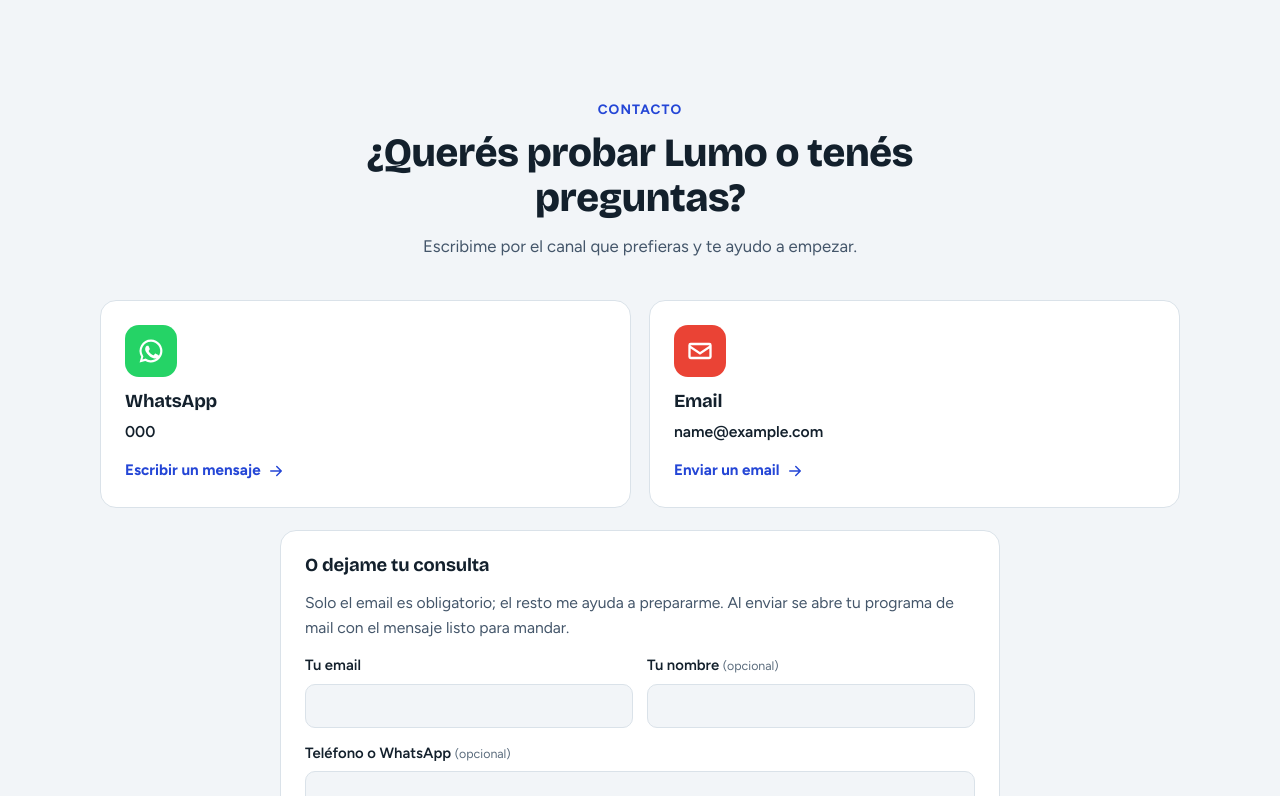
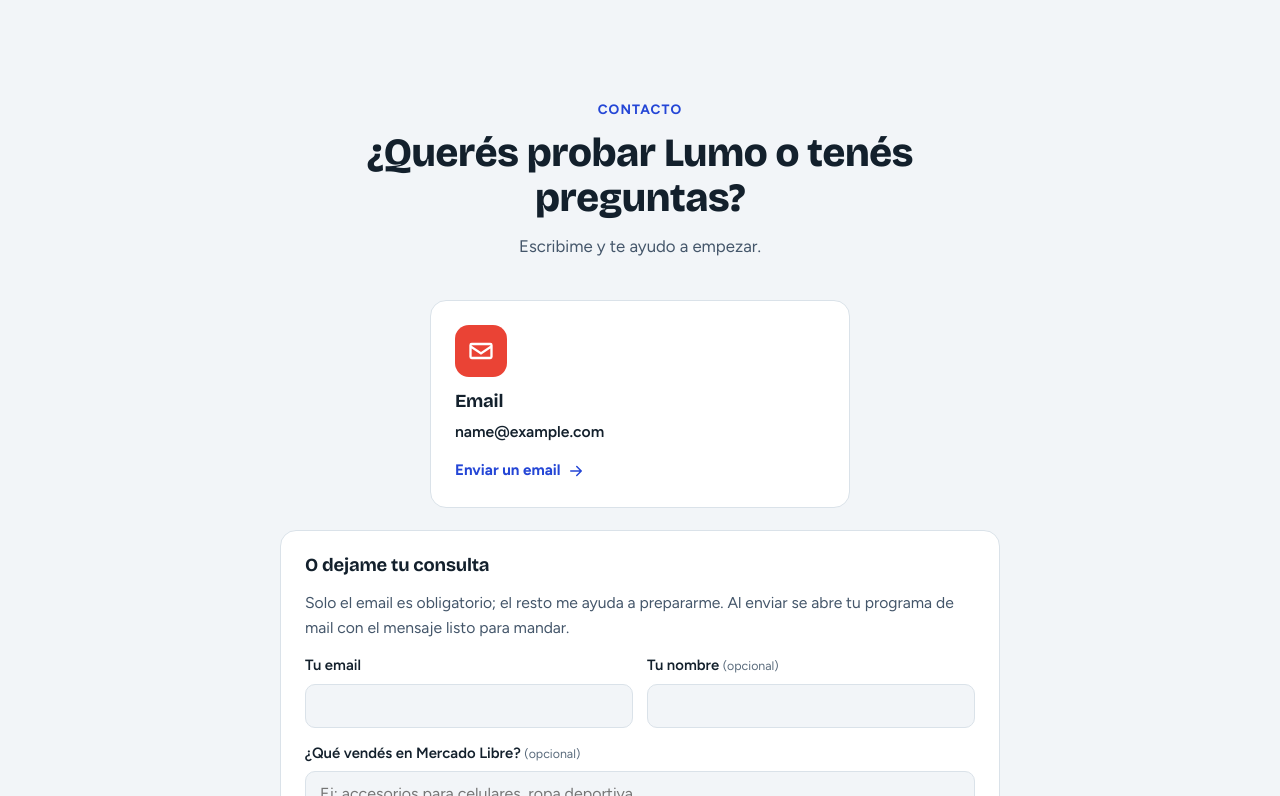
Before and after one commit to TomasScarfo/lumo, a Flask app: template backend/lumo/templates/landing.html in a window 1280 px wide. Shown: the part 5704-6500 px from the top of the page. Run offline with Flask 3, Linux system fonts and the light colour scheme; the template is opened without the code that fills it: most values are stand-ins (such as "Sample title", 1, 10 or a date in 2020); some libraries are stand-ins or nearby versions.

Commit message:
Contacto solo por email: se quita WhatsApp de la portada, el panel, los textos legales y la configuración
Co-Authored-By: Claude Sonnet 5.5 <noreply@anthropic.com>

```diff
--- a/backend/lumo/panel.html
+++ b/backend/lumo/panel.html
@@ -442,7 +442,7 @@ table.ct td .link { padding: 2px 0; font-size: .85rem; }
 .hcard .link { color: var(--accent); font-weight: 700; margin-top: 6px; }
 .contact-ic { width: 46px; height: 46px; border-radius: 12px; display: grid; place-items: center; margin-bottom: 8px; color: #fff; }
 .contact-ic svg { width: 26px; height: 26px; }
-.contact-ic.wa { background: #25D366; } .contact-ic.mail { background: #EA4335; }
+.contact-ic.mail { background: #EA4335; }
 .hform { display: grid; gap: 12px; margin-top: 14px; }
 .hform label { display: grid; gap: 6px; font-weight: 600; font-size: .92rem; }
 .hform label small { font-weight: 400; color: var(--ink-3); }
@@ -1475,14 +1475,12 @@ function glosarioHTML() {
 
 /* ---------- Ayuda ---------- */
 var BRAND = {
-  wa: ['wa', 'M12 2.2a9.8 9.8 0 0 0-8.4 14.8L2.2 21.8l4.9-1.3A9.8 9.8 0 1 0 12 2.2zm0 1.9a7.9 7.9 0 1 1-4.2 14.6l-.3-.2-2.8.8.8-2.7-.2-.3A7.9 7.9 0 0 1 12 4.1zM8.7 7.6c-.2 0-.5.1-.7.4-.3.3-1 1-1 2.4s1 2.8 1.200 3c.1.200 2 3.100 4.900 4.300 2.400 1 2.900.8 3.400.7.500-.1 1.700-.7 1.900-1.400.2-.7.2-1.200.2-1.400-.1-.1-.3-.2-.7-.4l-1.800-.9c-.3-.1-.5-.1-.7.1l-.9 1.100c-.2.200-.3.200-.6.100-.3-.2-1.200-.4-2.300-1.400-.8-.8-1.400-1.700-1.500-2-.2-.3 0-.4.100-.6l.4-.5c.1-.1.200-.3.300-.5.100-.2 0-.4 0-.5l-.8-2c-.2-.5-.4-.5-.6-.5z'],
   mail: ['mail', 'M4 5h16a2 2 0 0 1 2 2v10a2 2 0 0 1-2 2H4a2 2 0 0 1-2-2V7a2 2 0 0 1 2-2zm0 2v.5l8 5.300 8-5.300V7zm16 2.900l-8 5.300-8-5.300V17h16z']
 };
 function brandIcon(k) { return '<div class="contact-ic ' + BRAND[k][0] + '"><svg viewBox="0 0 24 24" aria-hidden="true"><path fill="currentColor" d="' + BRAND[k][1] + '"/></svg></div>'; }
 function ayudaHTML() {
   var c = window.LUMO_CONTACT || {};
   var cards = '';
-  if (c.whatsapp) cards += '<a class="card hcard" href="' + esc(c.whatsapp) + '" target="_blank" rel="noopener">' + brandIcon('wa') + '<b>WhatsApp</b><span>' + esc(c.phone) + '</span><span class="link">Escribir un mensaje</span></a>';
   if (c.email) cards += '<a class="card hcard" href="' + esc(c.mailto) + '">' + brandIcon('mail') + '<b>Email</b><span>' + esc(c.email) + '</span><span class="link">Enviar un email</span></a>';
   var form = c.email ? '<form class="card hform" id="helpForm" data-to="' + esc(c.email) + '" data-account="' + esc(D.advertiser.name) + '"><div class="sec-head" style="margin-bottom:0"><h2>Mandanos tu consulta</h2></div>' +
     '<p class="sub">Contanos qué necesitás. Al enviar se abre tu programa de mail con el mensaje listo para mandar.</p>' +
--- a/backend/lumo/static/site.css
+++ b/backend/lumo/static/site.css
@@ -184,7 +184,7 @@ a.card.contact .go svg { width: 18px; height: 18px; }
 
 .brand { width: 52px; height: 52px; border-radius: 14px; display: grid; place-items: center; margin-bottom: 14px; color: #fff; }
 .brand svg { width: 28px; height: 28px; }
-.brand.wa { background: #25D366; } .brand.mail { background: #EA4335; }
+.brand.mail { background: #EA4335; }
 .inquiry { margin: 22px auto 0; max-width: 720px; display: grid; gap: 14px; }
 .inquiry .sub { color: var(--ink-2); margin-top: -8px; }
 .inquiry label { display: grid; gap: 6px; font-weight: 600; font-size: .93rem; }
--- a/backend/lumo/templates/arrepentimiento.html
+++ b/backend/lumo/templates/arrepentimiento.html
@@ -36,7 +36,7 @@
       {% else %}
         <p>Para identificar tu cuenta, ingresá con Mercado Libre y volvé a esta página.</p>
         <div class="row" style="margin-top:14px"><a class="btn" href="/connect">Ingresar con Mercado Libre</a></div>
-        {% if contact %}<p style="margin-top:16px">¿No podés ingresar? Pedilo{% if contact.email %} por email a <a href="mailto:{{ contact.email }}?subject=Arrepentimiento">{{ contact.email }}</a>{% endif %}{% if contact.whatsapp %}{% if contact.email %} o{% endif %} por <a href="{{ contact.whatsapp }}" target="_blank" rel="noopener">WhatsApp</a>{% endif %}, y te damos el código dentro de las 24 horas.</p>{% endif %}
+        {% if contact %}<p style="margin-top:16px">¿No podés ingresar? Pedilo{% if contact.email %} por email a <a href="mailto:{{ contact.email }}?subject=Arrepentimiento">{{ contact.email }}</a>{% endif %}, y te damos el código dentro de las 24 horas.</p>{% endif %}
       {% endif %}
     {% endif %}
   </div>
--- a/backend/lumo/templates/landing.html
+++ b/backend/lumo/templates/landing.html
@@ -36,7 +36,6 @@
     <symbol id="i-chat" viewBox="0 0 24 24" fill="none" stroke="currentColor" stroke-width="2" stroke-linecap="round" stroke-linejoin="round"><path d="M21 12a8 8 0 0 1-11.7 7.1L4 20.5l1.4-4.6A8 8 0 1 1 21 12z"/></symbol>
     <symbol id="i-in" viewBox="0 0 24 24" fill="none" stroke="currentColor" stroke-width="2" stroke-linecap="round" stroke-linejoin="round"><rect x="3" y="3" width="18" height="18" rx="3"/><path d="M8 11v5M8 8h.01M12 16v-5M12 13a2.5 2.5 0 0 1 5 0v3"/></symbol>
     <symbol id="i-arrow" viewBox="0 0 24 24" fill="none" stroke="currentColor" stroke-width="2" stroke-linecap="round" stroke-linejoin="round"><path d="M5 12h14M13 6l6 6-6 6"/></symbol>
-    <symbol id="b-wa" viewBox="0 0 24 24"><path fill="currentColor" d="M12 2.2a9.8 9.8 0 0 0-8.4 14.8L2.2 21.8l4.9-1.3A9.8 9.8 0 1 0 12 2.2zm0 1.9a7.9 7.9 0 1 1-4.2 14.6l-.3-.2-2.8.8.8-2.7-.2-.3A7.9 7.9 0 0 1 12 4.1zM8.7 7.6c-.2 0-.5.1-.7.4-.3.3-1 1-1 2.4s1 2.8 1.200 3c.1.200 2 3.100 4.900 4.300 2.400 1 2.900.8 3.400.7.500-.1 1.700-.7 1.900-1.400.2-.7.2-1.200.2-1.400-.1-.1-.3-.2-.7-.4l-1.800-.9c-.3-.1-.5-.1-.7.1l-.9 1.100c-.2.200-.3.200-.6.100-.3-.2-1.200-.4-2.300-1.400-.8-.8-1.400-1.700-1.500-2-.2-.3 0-.4.100-.6l.4-.5c.1-.1.200-.3.300-.5.100-.2 0-.4 0-.5l-.8-2c-.2-.5-.4-.5-.6-.5z"/></symbol>
     <symbol id="b-mail" viewBox="0 0 24 24"><path fill="currentColor" d="M4 5h16a2 2 0 0 1 2 2v10a2 2 0 0 1-2 2H4a2 2 0 0 1-2-2V7a2 2 0 0 1 2-2zm0 2v.5l8 5.300 8-5.300V7zm16 2.900l-8 5.300-8-5.300V17h16z"/></symbol>
   </defs>
 </svg>
@@ -230,10 +229,9 @@
       <div class="head center">
         <span class="kicker">Contacto</span>
         <h2>¿Querés probar Lumo o tenés preguntas?</h2>
-        <p>Escribime por el canal que prefieras y te ayudo a empezar.</p>
+        <p>Escribime y te ayudo a empezar.</p>
       </div>
-      <div class="grid c2">
-        {% if contact.whatsapp %}<a class="card contact" href="{{ contact.whatsapp }}" target="_blank" rel="noopener"><div class="brand wa"><svg><use href="#b-wa"/></svg></div><h3>WhatsApp</h3><p>{{ contact.phone }}</p><span class="go">Escribir un mensaje <svg><use href="#i-arrow"/></svg></span></a>{% endif %}
+      <div class="grid" style="max-width:420px;margin:0 auto">
         {% if contact.email %}<a class="card contact" href="{{ contact.mailto }}"><div class="brand mail"><svg><use href="#b-mail"/></svg></div><h3>Email</h3><p>{{ contact.email }}</p><span class="go">Enviar un email <svg><use href="#i-arrow"/></svg></span></a>{% endif %}
       </div>
       <form class="card inquiry" id="consulta" data-to="{{ contact.email }}">
@@ -243,7 +241,6 @@
           <label><span>Tu email</span><input type="email" name="email" required maxlength="200" autocomplete="email"></label>
           <label><span>Tu nombre <small>(opcional)</small></span><input type="text" name="name" maxlength="120" autocomplete="name"></label>
         </div>
-        <label><span>Teléfono o WhatsApp <small>(opcional)</small></span><input type="tel" name="phone" maxlength="60" autocomplete="tel"></label>
         <label><span>¿Qué vendés en Mercado Libre? <small>(opcional)</small></span><input type="text" name="sells" maxlength="500" placeholder="Ej: accesorios para celulares, ropa deportiva…"></label>
         <label><span>¿Qué te interesa de Lumo? <small>(opcional)</small></span><input type="text" name="interests" maxlength="500" placeholder="Ej: bajar el costo de publicidad, entender mis campañas…"></label>
         <label><span>Algo más que quieras contarme <small>(opcional)</small></span><textarea name="message" maxlength="3000" rows="3"></textarea></label>
@@ -256,7 +253,7 @@
           f.addEventListener("submit", function (e) {
             e.preventDefault();
             var v = function (n) { return f.elements[n].value.trim(); };
-            var rows = [["Nombre", v("name")], ["Email", v("email")], ["Teléfono", v("phone")],
+            var rows = [["Nombre", v("name")], ["Email", v("email")],
                         ["Qué vendo en Mercado Libre", v("sells")], ["Qué me interesa", v("interests")], ["Mensaje", v("message")]];
             var body = rows.filter(function (r) { return r[1]; }).map(function (r) { return r[0] + ": " + r[1]; }).join("\n");
             window.location.href = "mailto:" + f.dataset.to + "?subject=" + encodeURIComponent("Consulta sobre Lumo") + "&body=" + encodeURIComponent(body);
@@ -281,7 +278,7 @@
   <div class="wrap">
     <div class="foot-top">
       <a class="logo" href="/" style="font-size:1.1rem"><img src="/static/logo.svg" alt="" width="28" height="28">Lumo</a>
-      <nav aria-label="Pie"><a href="{{ app }}/connect" data-app>Ingresar</a>{% if contact %}{% if contact.whatsapp %} · <a href="{{ contact.whatsapp }}" target="_blank" rel="noopener">WhatsApp</a>{% endif %}{% if contact.email %} · <a href="{{ contact.mailto }}">Email</a>{% endif %}{% endif %} · <a href="{{ app }}/privacidad" data-app>Privacidad</a></nav>
+      <nav aria-label="Pie"><a href="{{ app }}/connect" data-app>Ingresar</a>{% if contact %}{% if contact.email %} · <a href="{{ contact.mailto }}">Email</a>{% endif %}{% endif %} · <a href="{{ app }}/privacidad" data-app>Privacidad</a></nav>
     </div>
     <p>Lumo es una herramienta independiente: no está afiliada ni respaldada por Mercado Libre. Mercado Libre y Mercado Ads son marcas de sus respectivos titulares.</p>
     <p class="legal"><a href="{{ app }}/terminos" data-app>Términos y condiciones</a> · <a href="{{ app }}/privacidad" data-app>Privacidad</a> · <a class="regret" href="{{ app }}/arrepentimiento" data-app>Botón de arrepentimiento</a></p>
--- a/backend/lumo/templates/suscripcion.html
+++ b/backend/lumo/templates/suscripcion.html
@@ -96,7 +96,7 @@
           <li>Al continuar aceptás los <a href="/terminos">términos y condiciones</a>. Podés arrepentirte dentro de los 10 días desde el <a href="/arrepentimiento">botón de arrepentimiento</a>.</li>
         </ul>
       {% else %}
-        <p style="margin-top:14px">El pago en línea todavía no está habilitado.{% if contact %} <a href="{{ contact.whatsapp or contact.mailto }}">Escribinos</a> y te ayudamos a activar tu cuenta.{% endif %}</p>
+        <p style="margin-top:14px">El pago en línea todavía no está habilitado.{% if contact %} <a href="{{ contact.mailto }}">Escribinos</a> y te ayudamos a activar tu cuenta.{% endif %}</p>
       {% endif %}
     {% endif %}
 
--- a/backend/lumo/templates/terminos.html
+++ b/backend/lumo/templates/terminos.html
@@ -56,7 +56,7 @@
     <p>Si cambiamos estos términos de forma importante, te avisamos por email antes de que se apliquen.</p>
 
     <h2>13. Contacto</h2>
-    <p>{% if contact and contact.email %}Escribinos a <a href="{{ contact.mailto }}">{{ contact.email }}</a>{% if contact.whatsapp %} o por <a href="{{ contact.whatsapp }}" target="_blank" rel="noopener">WhatsApp</a>{% endif %}.{% else %}Escribinos por los canales de contacto de la portada.{% endif %} Estos términos se rigen por las leyes de la República Argentina. Si sos consumidor, también podés reclamar ante la autoridad de Defensa del Consumidor de tu jurisdicción.</p>
+    <p>{% if contact and contact.email %}Escribinos a <a href="{{ contact.mailto }}">{{ contact.email }}</a>.{% else %}Escribinos por los canales de contacto de la portada.{% endif %} Estos términos se rigen por las leyes de la República Argentina. Si sos consumidor, también podés reclamar ante la autoridad de Defensa del Consumidor de tu jurisdicción.</p>
   </div>
 </main>
 </body>
--- a/site/static/site.css
+++ b/site/static/site.css
@@ -184,7 +184,7 @@ a.card.contact .go svg { width: 18px; height: 18px; }
 
 .brand { width: 52px; height: 52px; border-radius: 14px; display: grid; place-items: center; margin-bottom: 14px; color: #fff; }
 .brand svg { width: 28px; height: 28px; }
-.brand.wa { background: #25D366; } .brand.mail { background: #EA4335; }
+.brand.mail { background: #EA4335; }
 .inquiry { margin: 22px auto 0; max-width: 720px; display: grid; gap: 14px; }
 .inquiry .sub { color: var(--ink-2); margin-top: -8px; }
 .inquiry label { display: grid; gap: 6px; font-weight: 600; font-size: .93rem; }
```
Also changed, not shown: backend/lumo/__init__.py (+1 -6 lines), backend/tests/test_access.py (+10 -10 lines), backend/tests/test_billing.py (+1 -1 lines), site/index.html (+4 -7 lines), README.md, 1 other file.
